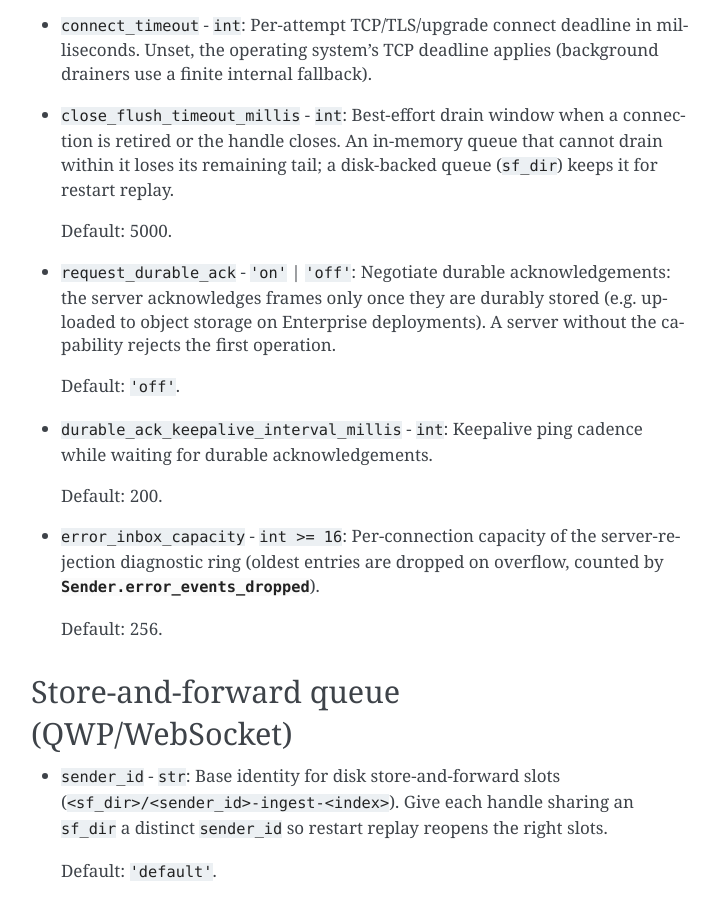
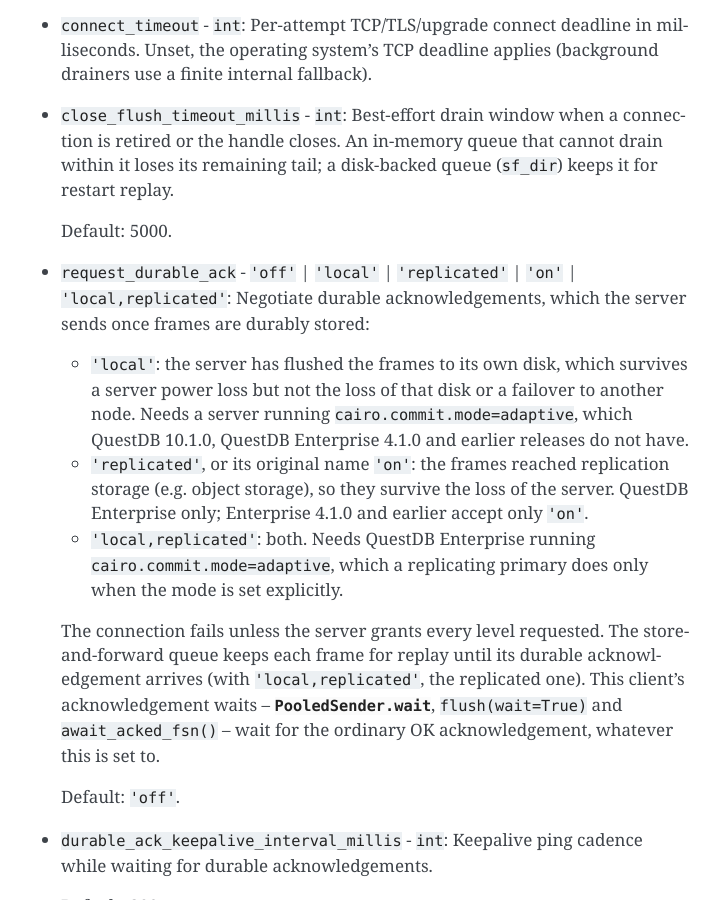
Before and after one commit to questdb/py-questdb-client, a Sphinx documentation site: the page built from docs/conf.rst, in a window 1280 px wide and 900 px high, scrolled down 4017 px. Shown: the whole window, without its empty margins (389-1108 px from the left). Built offline with Sphinx 7.4.7, drawn with Linux system fonts in a browser that asks for light colours.

Commit message:
docs(conf): document the request_durable_ack levels this release accepts
The c-questdb-client pin brings in questdb/c-questdb-client#208, so
request_durable_ack now also accepts local, replicated and
local,replicated, and sends them to the server. The configuration
reference still listed only 'on' and 'off', described for Enterprise
object storage, and the 6.1.0 CHANGELOG did not mention the new values,
which the previous release rejected.

docs/conf.rst now lists every value, what each acknowledgement means and
which servers grant it: local needs cairo.commit.mode=adaptive, which
QuestDB 10.1.0, Enterprise 4.1.0 and earlier lack; replicated is on's
new name, Enterprise only, and Enterprise 4.1.0 and earlier know only
on. It also says that the store-and-forward queue keeps a frame until
its durable acknowledgement, while this client's acknowledgement waits
-- PooledSender.wait(), flush(wait=True), await_acked_fsn() -- wait for
the ordinary OK acknowledgement. The CHANGELOG gains an entry.

```diff
--- a/docs/conf.rst
+++ b/docs/conf.rst
@@ -212,11 +212,30 @@ walking the ``addr`` server list.
 
   Default: 5000.
 
-* ``request_durable_ack`` - ``'on'`` | ``'off'``: Negotiate durable
-  acknowledgements: the server acknowledges frames only once they are
-  durably stored (e.g. uploaded to object storage on Enterprise
-  deployments). A server without the capability rejects the first
-  operation.
+* ``request_durable_ack`` - ``'off'`` | ``'local'`` | ``'replicated'`` |
+  ``'on'`` | ``'local,replicated'``: Negotiate durable acknowledgements,
+  which the server sends once frames are durably stored:
+
+  * ``'local'``: the server has flushed the frames to its own disk, which
+    survives a server power loss but not the loss of that disk or a failover
+    to another node. Needs a server running ``cairo.commit.mode=adaptive``,
+    which QuestDB 10.1.0, QuestDB Enterprise 4.1.0 and earlier releases do
+    not have.
+  * ``'replicated'``, or its original name ``'on'``: the frames reached
+    replication storage (e.g. object storage), so they survive the loss of
+    the server. QuestDB Enterprise only; Enterprise 4.1.0 and earlier
+    accept only ``'on'``.
+  * ``'local,replicated'``: both. Needs QuestDB Enterprise running
+    ``cairo.commit.mode=adaptive``, which a replicating primary does only
+    when the mode is set explicitly.
+
+  The connection fails unless the server grants every level requested.
+  The store-and-forward queue keeps each frame for replay until its durable
+  acknowledgement arrives (with ``'local,replicated'``, the replicated one).
+  This client's acknowledgement waits --
+  :meth:`PooledSender.wait <questdb.PooledSender.wait>`, ``flush(wait=True)``
+  and ``await_acked_fsn()`` -- wait for the ordinary OK acknowledgement,
+  whatever this is set to.
 
   Default: ``'off'``.
 
```
Also changed, not shown: CHANGELOG.rst (+14 -0 lines).
